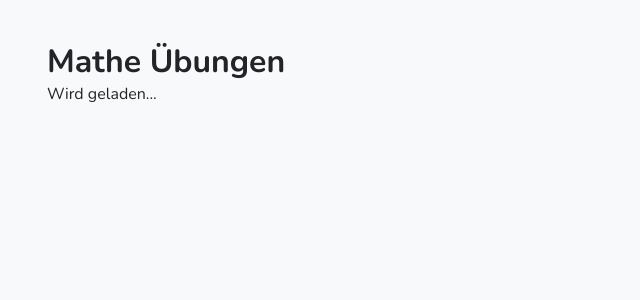
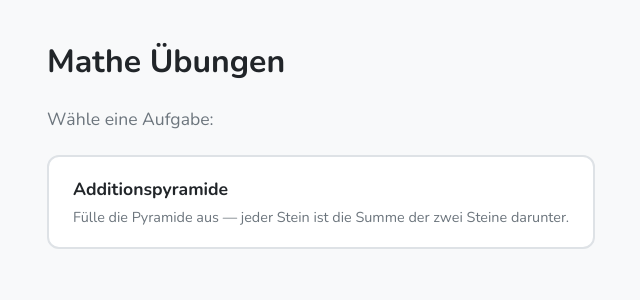
Before and after one commit to gregorgebhardt/math-app, a Vue app: page / in a window 1280 px wide. Shown: the top 300 px of the page, without its empty margins (187-827 px from the left). Built offline with nearby package versions, Linux system fonts and the light colour scheme.

Commit message:
feat: wire up App shell with picker and quiz routing

```diff
--- a/src/App.vue
+++ b/src/App.vue
@@ -1,9 +1,25 @@
 <template>
   <div class="app">
-    <h1>Mathe Übungen</h1>
-    <p>Wird geladen...</p>
+    <QuizPicker v-if="!activeQuiz" @start="onStart" />
+    <component
+      v-else
+      :is="activeQuiz.component"
+      v-bind="activeQuiz.options"
+      @back="activeQuiz = null"
+    />
   </div>
 </template>
 
 <script setup>
+import { ref } from 'vue'
+import { quizzes } from './quizzes.js'
+import QuizPicker from './components/QuizPicker.vue'
+
+const activeQuiz = ref(null)
+
+function onStart({ quizKey, options }) {
+  const quiz = quizzes[quizKey]
+  if (!quiz) return
+  activeQuiz.value = { component: quiz.component, options }
+}
 </script>
```
